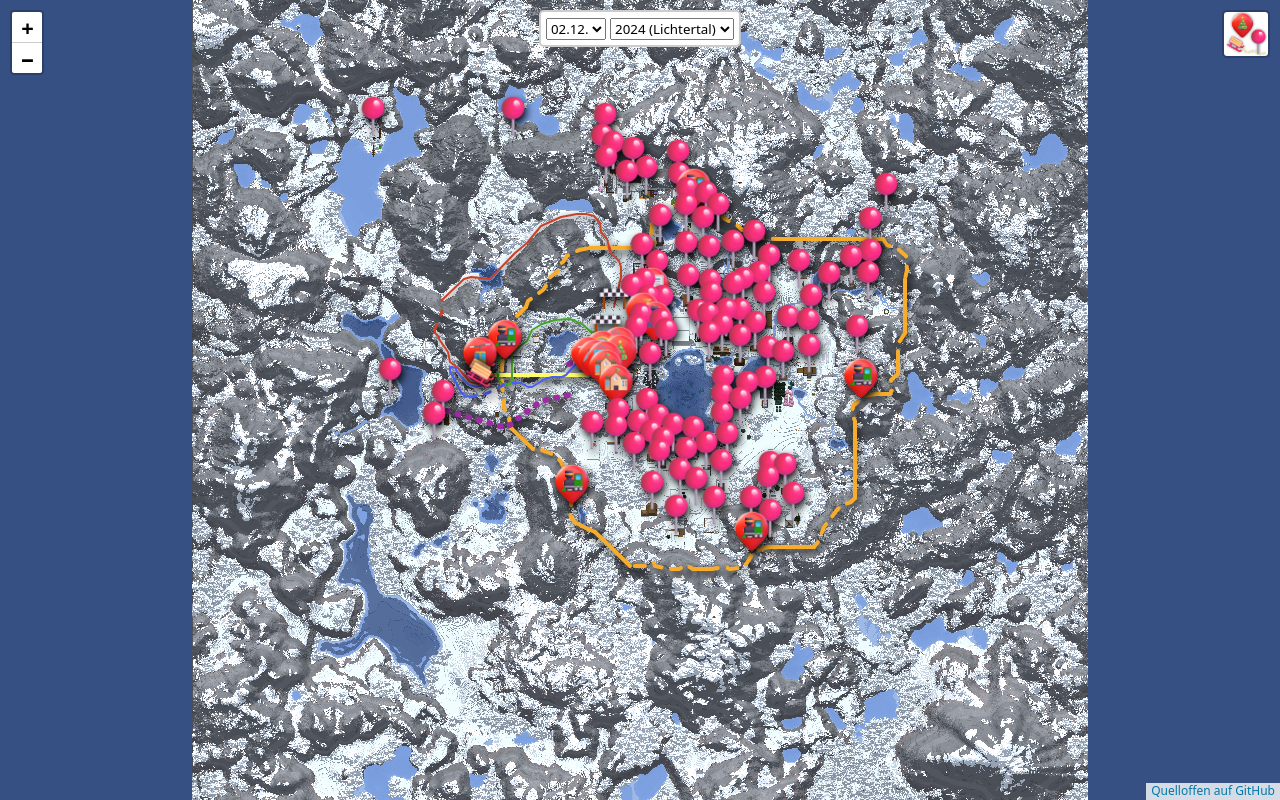
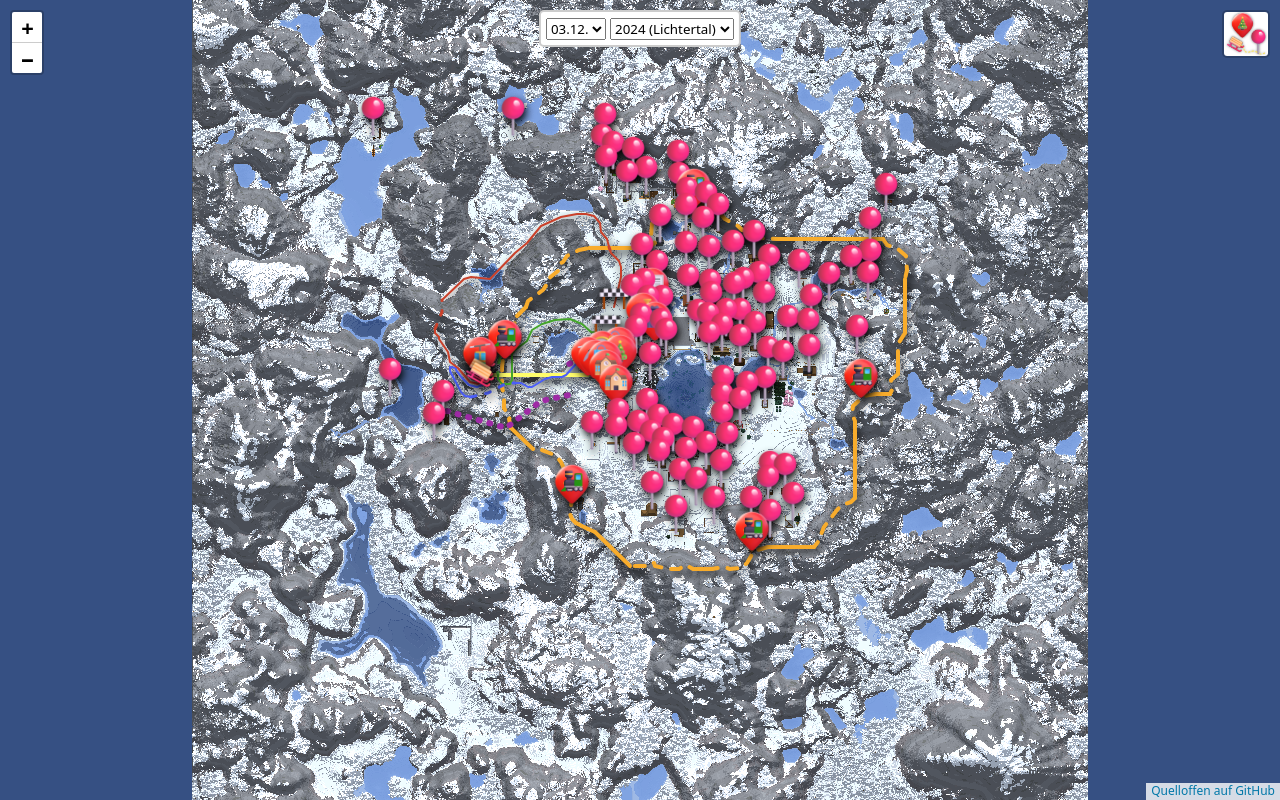
Before and after one commit to lunofe/refugium.me-weihnachtsserver-karte, a plain HTML site: page index.html in a window 1280 px wide. Drawn offline with Linux system fonts and the light colour scheme.

Commit message:
add 03.12.

```diff
--- a/index.html
+++ b/index.html
@@ -91,6 +91,7 @@
                 if (year == "2024")
                 {
                     var options = [
+                        "03.12.",
                         "02.12.",
                         "01.12.",
                         "30.11.",
```
Also changed, not shown: assets/map/2024/03.12.webp (added).
